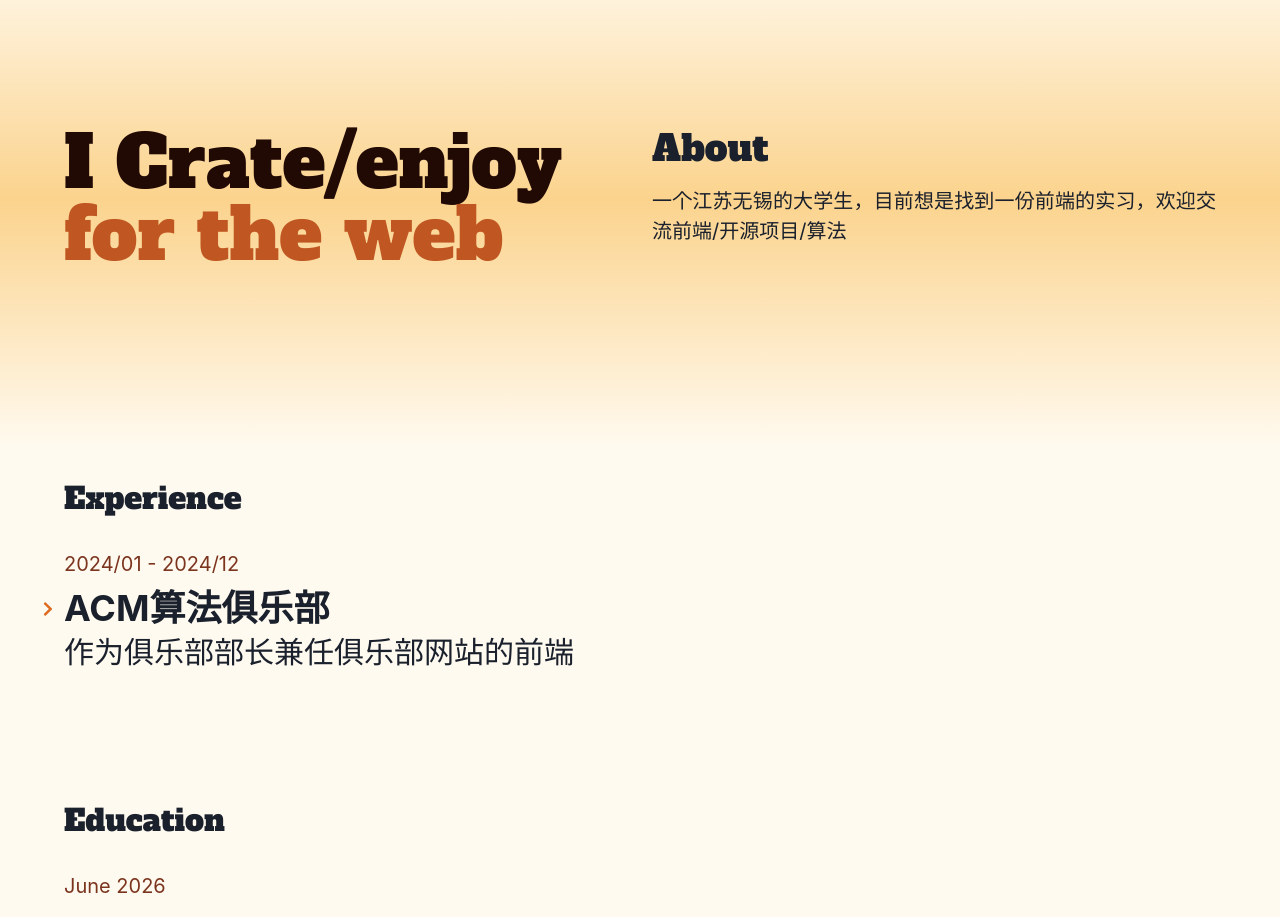
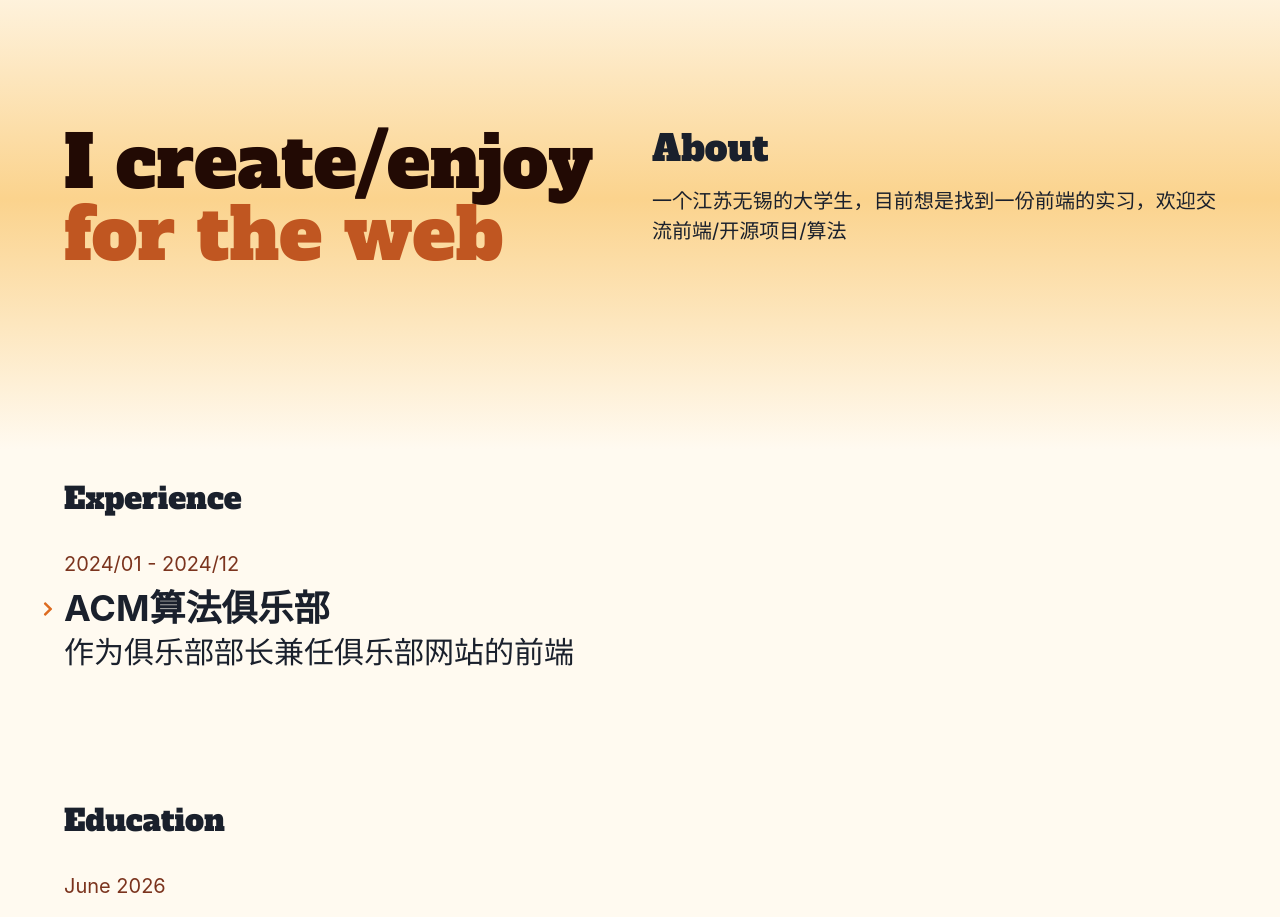
Before and after one commit to Fanceir/portfolio, a React (Vite) app: page / in a window 1280 px wide. Shown: the part 800-1717 px from the top of the page. Built offline with nearby package versions, Linux system fonts and the light colour scheme; a web font is replaced by a local one.

Commit message:
docs: fix spell error

```diff
--- a/src/me.ts
+++ b/src/me.ts
@@ -48,7 +48,7 @@ export const me = {
   subtitle: "计算机科学与技术学生",
   tagline: "喜欢创造出有趣的、高质量的页面，不断提升自己",
   bigHeading: {
-    black: "I Crate/enjoy",
+    black: "I create/enjoy",
     blue: "for the web",
   },
   about:
```
